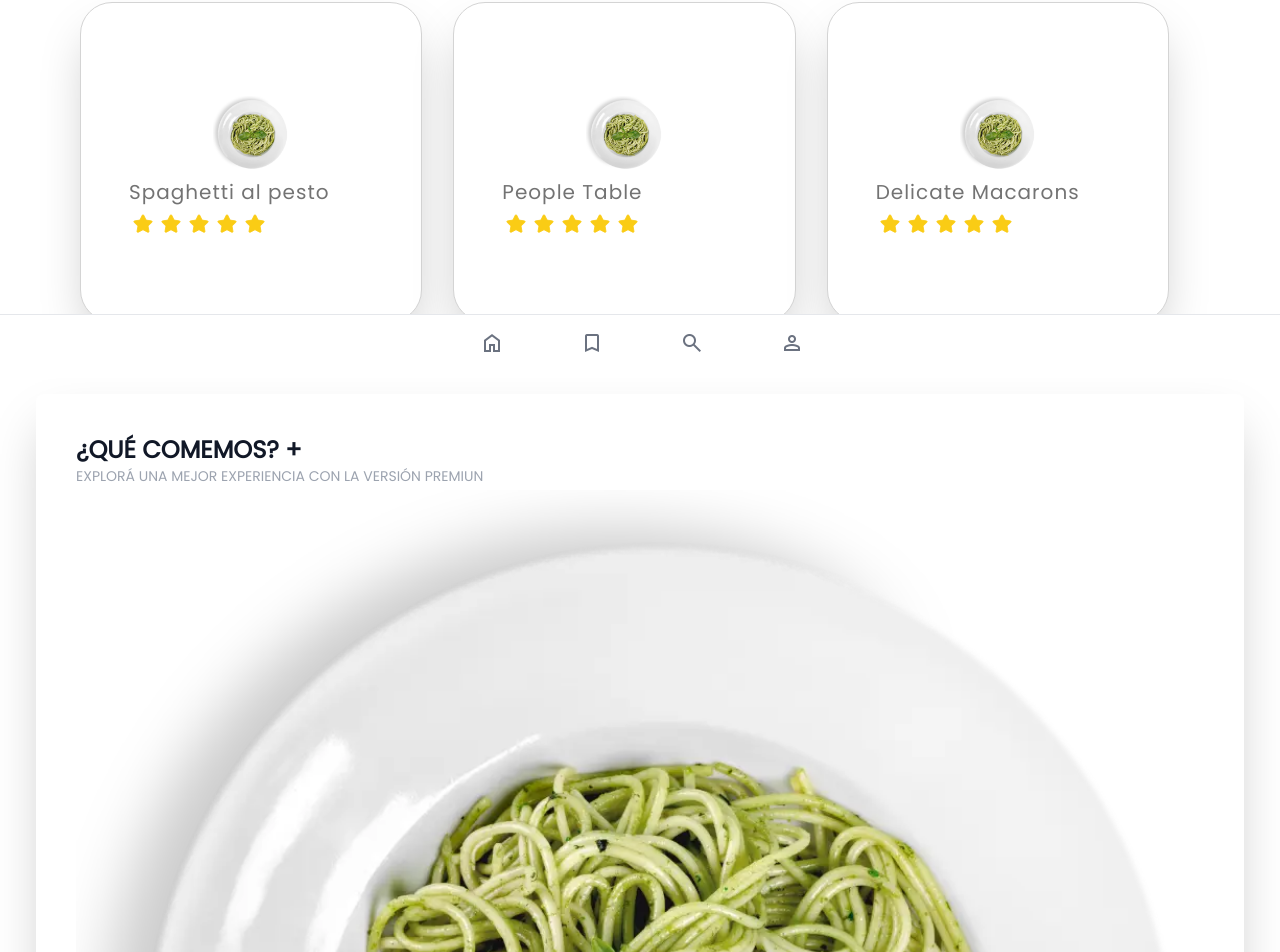
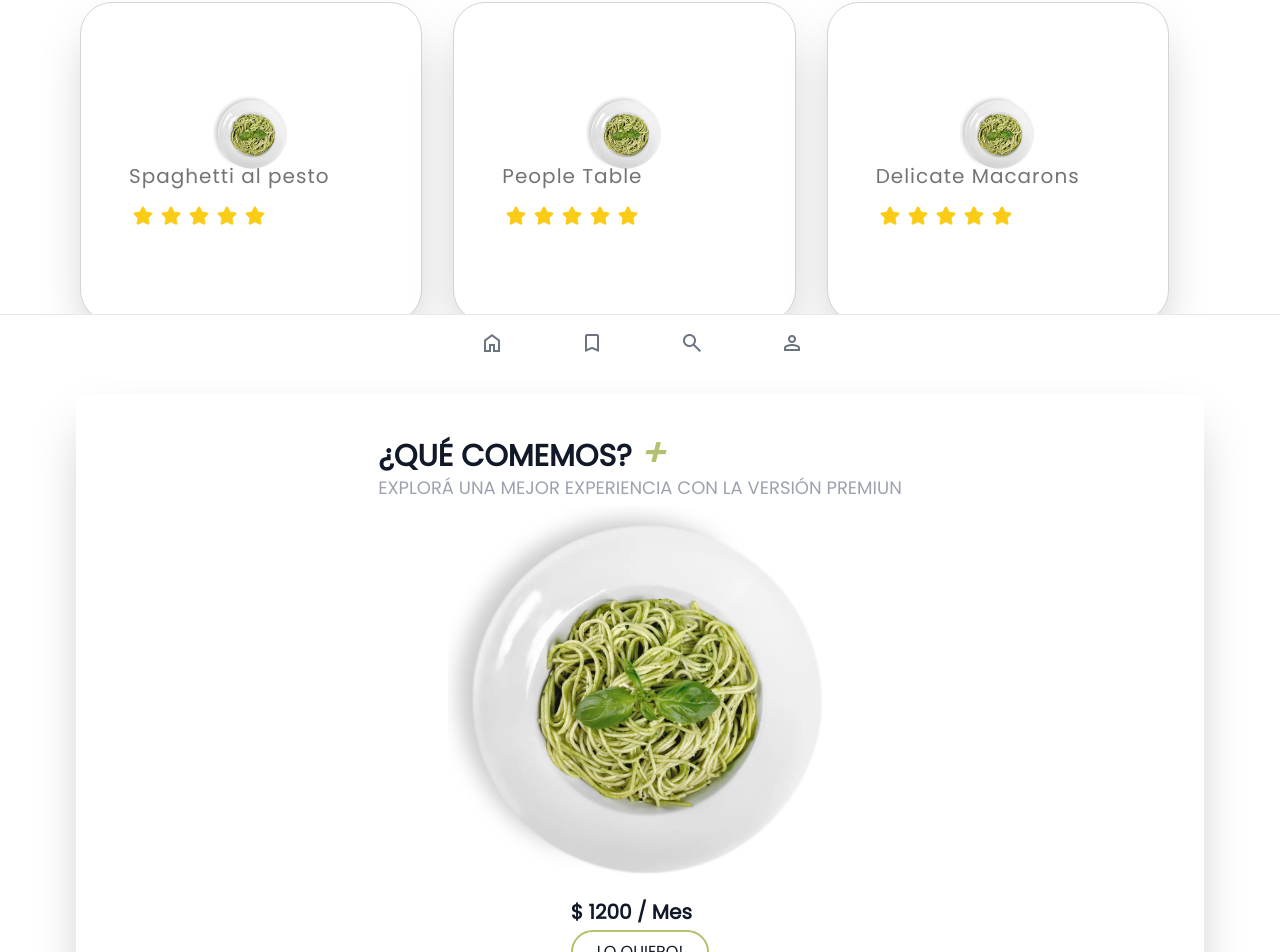
Before and after one commit to Cecimartinez/que-comemos, a React (Vite) app in the folder que-comemos-app/: page / in a window 1280 px wide. Shown: the part 422-1374 px from the top of the page. Built offline with nearby package versions, Linux system fonts and the light colour scheme.

Commit message:
home components, updated

```diff
--- a/que-comemos-app/src/components/ProductCard/ProductCard.jsx
+++ b/que-comemos-app/src/components/ProductCard/ProductCard.jsx
@@ -1,27 +1,27 @@
 export const ProductCard=()=>{
   return(
 
-<div class="flex items-center justify-center  w-full pb-16  ">
-    <div class="w-full p-4 b">
-        <div class="flex flex-col justify-center p-10 bg-white rounded-lg shadow-2xl card">
-            <div class="prod-title">
-                <p class="text-2xl font-bold text-gray-900 uppercase">
-                    ¿Qué comemos? +
+<div className="flex items-center justify-center lg:mx-10 w-full pb-16  ">
+    <div className="w-full p-4 b">
+        <div className="flex flex-col lg:flex-col items-center  justify-center p-10 bg-white rounded-lg shadow-2xl card">
+            <div className="prod-title">
+                <p className="text-2xl lg:text-3xl font-bold text-gray-900 uppercase">
+                    ¿Qué comemos? <i className="text-[#B4c170] text-4xl">+</i>
                 </p>
-                <p class="text-sm text-gray-400 uppercase">
+                <p className="text-sm lg:text-lg text-gray-400 uppercase">
                     Explorá una mejor experiencia con la versión premiun
                 </p>
             </div>
-            <div class="prod-img my-1">
-                <img src="././pesto.webp" class="object-cover object-center w-full"/>
+            <div className="prod-img my-1 ">
+                <img src="././pesto.webp" className="object-cover lg:w-96  object-center   w-full"/>
             </div>
-            <div class="grid gap-10 prod-info">
+            <div className="grid gap-10 prod-info">
 
-                <div class="flex flex-col items-center justify-between text-gray-900 md:flex-row">
-                    <p class="text-xl font-bold">
-                      $ 1200
+                <div className=" items-center justify-between text-gray-900 md:flex-row">
+                    <p className="text-xl font-bold my-1">
+                      $ 1200 / Mes
                     </p>
-                    <button class="px-6 py-2 uppercase transition duration-200 ease-in border-2 border-gray-900 rounded-full hover:bg-gray-800 hover:text-white focus:outline-none">
+                    <button className="px-6 py-2 uppercase transition duration-200 ease-in border-2 border-[#B4c170] rounded-full hover:bg-[#B4c170] hover:text-white focus:outline-none">
                         Lo quiero!
                     </button>
                 </div>
--- a/que-comemos-app/src/pages/Home/components/CardCarrousel/CardCarrousel.jsx
+++ b/que-comemos-app/src/pages/Home/components/CardCarrousel/CardCarrousel.jsx
@@ -3,11 +3,11 @@ import { StarIcons } from "../StarIcons/StarIcons"
 
 export const CardCarrousel = () => {
   return (
-    <div className="carrousel-container w-full md:px-20 h-full  grid md:grid-cols-2 xl:grid-cols-3 2xl:grid-cols-5">
+    <div className="carrousel-container w-full md:px-20 h-full bg-white  grid md:grid-cols-2 xl:grid-cols-3 2xl:grid-cols-5">
       {
         recetas.map((receta,index) => (
           <div
-            className="card-carrousel flex-col  w-11/12 sm:px-5 lg:px-5 rounded-4xl flex shadow-2xl  py-10 h-80 border border-neutral-300  justify-center my-4   bg-white"
+            className="card-carrousel flex-col  w-11/12 sm:px-5 lg:px-5 rounded-4xl flex shadow-2xl  py-10  h-80 border border-neutral-300  justify-center my-4   bg-white"
             draggable="false"
             key={index}
           >
@@ -17,7 +17,7 @@ export const CardCarrousel = () => {
               rel="noopener noreferrer "
               className=""
             >
-              <div className=" flex  justify-center mx-8   py-2 px-10 lg:px-20 rounded-full items-center ">
+              <div className=" flex  justify-center mx-8   px-10 lg:px-20 rounded-full items-center ">
                 <img src={receta.imgSrc} alt={receta.name} className=" w-full h-full" />
               </div>
             </a>
@@ -26,9 +26,9 @@ export const CardCarrousel = () => {
                 {receta.name}
               </h2>
 
-              <div className=" flex text-yellow-400 my-2 mx-1 space-x-2">
+              <div className=" flex text-yellow-400  mx-1 space-x-2">
                 {StarIcons.map((star, index) => (
-                  <div className=" " key={index}>{star}</div>
+                  <div className=" my-4" key={index}>{star}</div>
                 ))}
               </div>
             </div>
```
